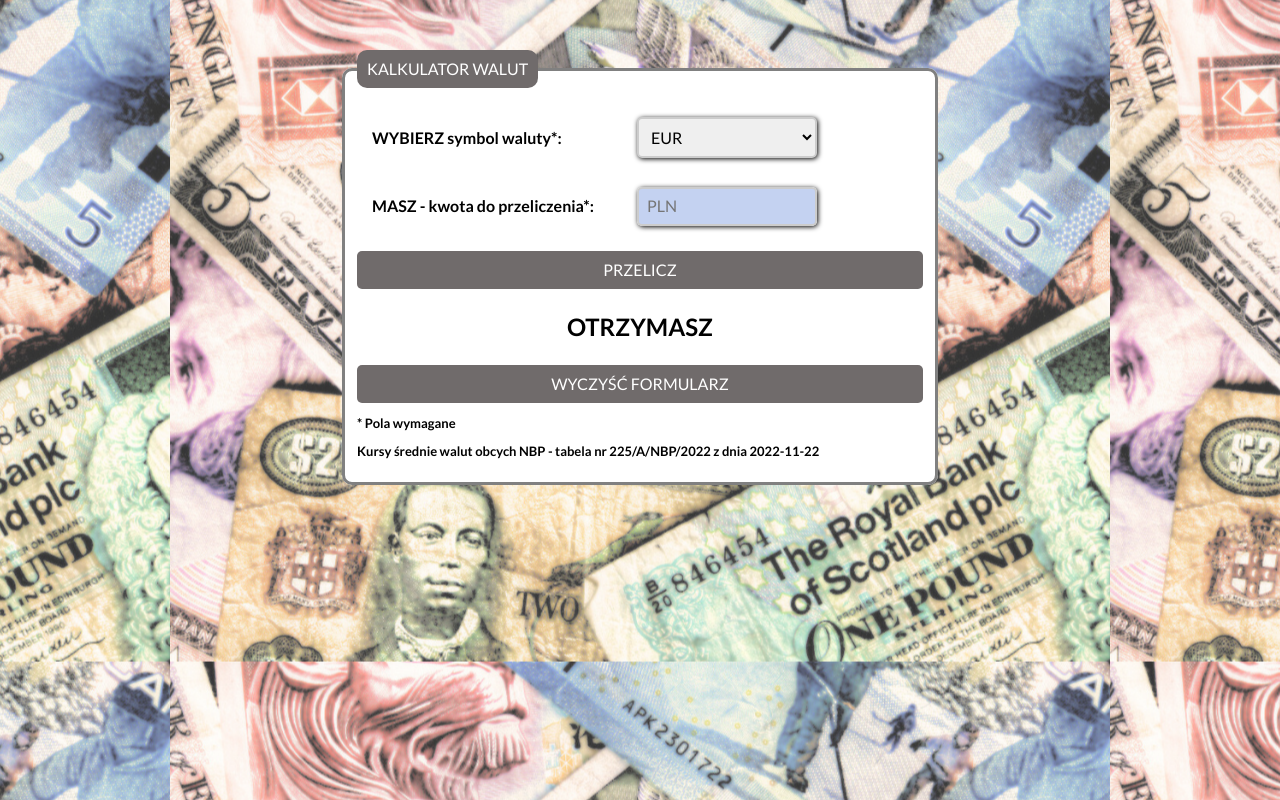
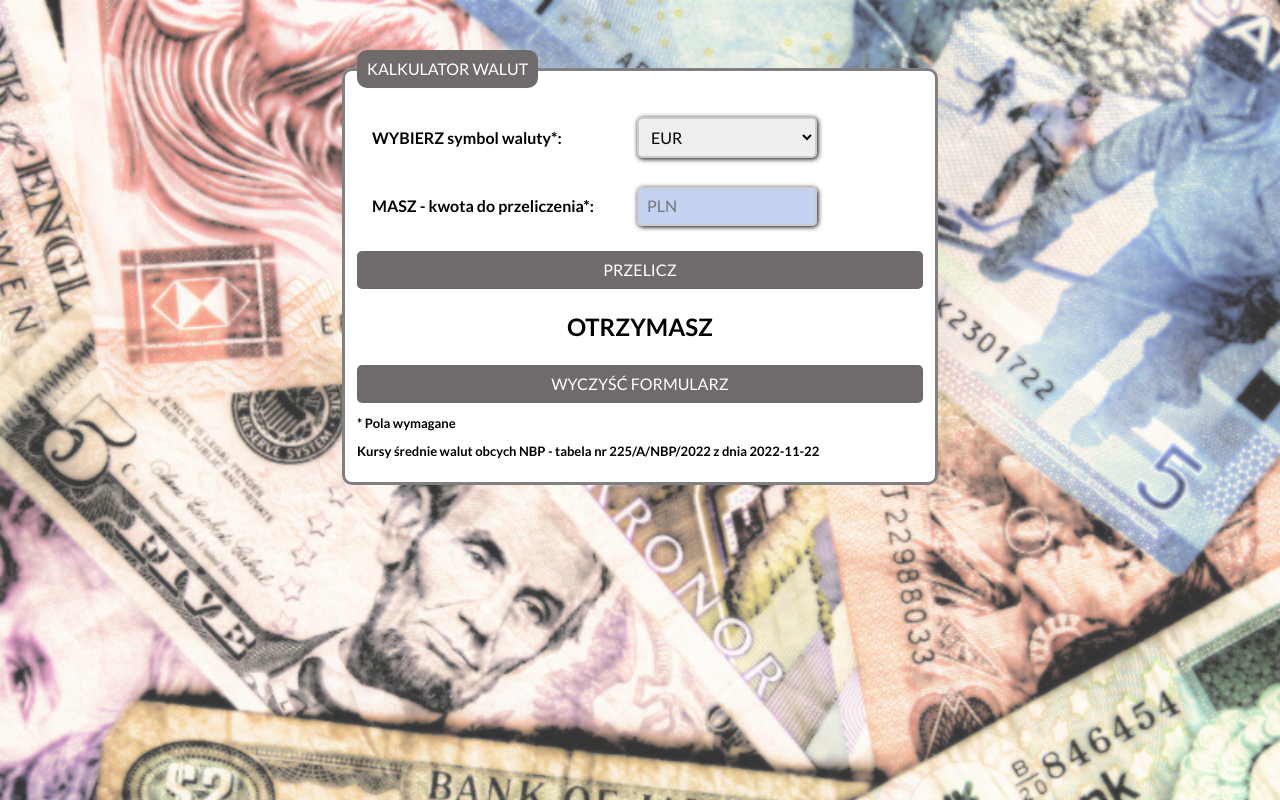
Before and after one commit to RyszardFron/currency_converter_react, a React (Create React App) app: page / in a window 1280 px wide. Built offline with nearby package versions, Linux system fonts and the light colour scheme.

Commit message:
changed  background-size in index.css

```diff
--- a/src/index.css
+++ b/src/index.css
@@ -14,5 +14,5 @@ body {
   padding: 50px;
   font-family: "Lato", sans-serif;
   background-image: url("images/backConverter.png");
-  background-position: center;
+  background-size: 100%;
 }
```
